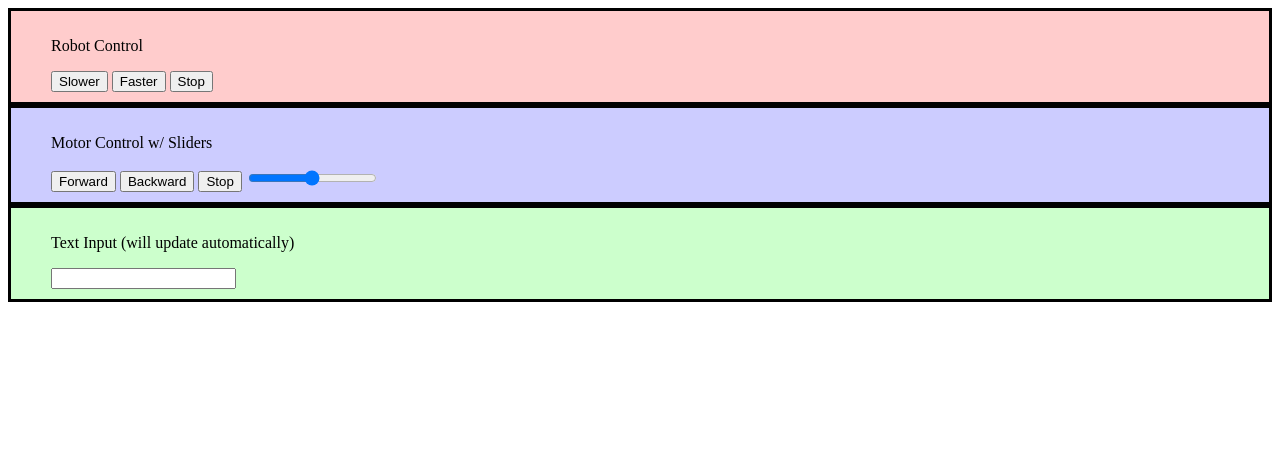
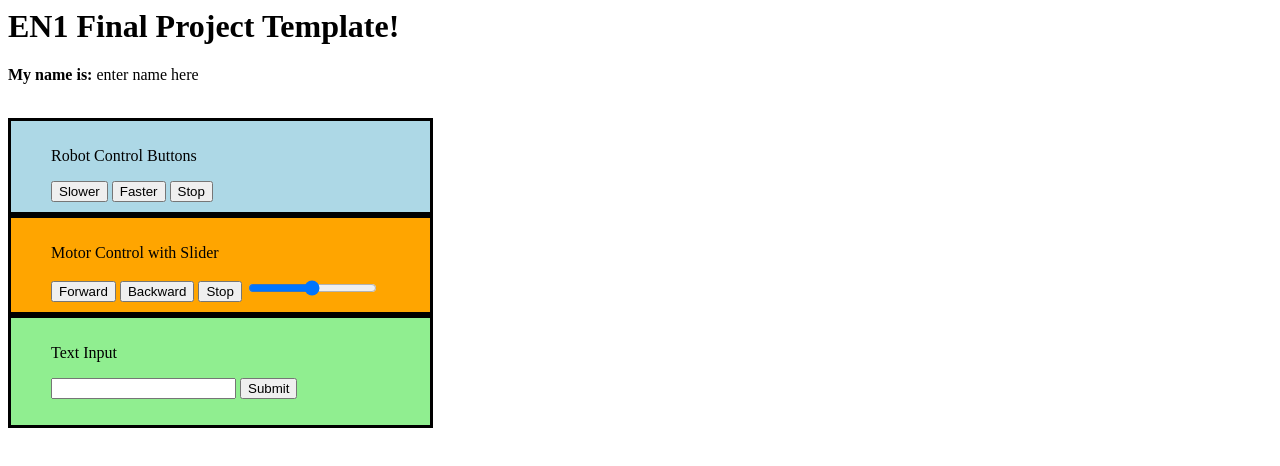
Before and after one commit to trobb20/myName_EN1FinalProject, a plain HTML site: page index.html in a window 1280 px wide. Drawn offline with Linux system fonts and the light colour scheme.

Commit message:
Made edits per Ethan's suggestions 11-5

```diff
--- a/airtable_script.js
+++ b/airtable_script.js
@@ -4,10 +4,6 @@ Airtable_script.js
 Edited 11-4-20
 Ethan Danahy and Teddy Robbins
 */
-
-window.addEventListener('load', function () {
-        setup();
-});
 
 //Wrapper functions for updating airtable based on button, slider, and text input
 function button_function(elem) {
@@ -20,7 +16,6 @@ function text_function(elem){
     alert('Set airtable attribute "' + elem.getAttribute('airtable_value') + '" to be "' + elem.value + '"');
 }
 
-
 //Setup for assigning elements to wrapper functions
 function setup() {
     d = document.querySelectorAll("button");
@@ -31,8 +26,18 @@ function setup() {
     for (i=0; i<d.length; i++) {
         d[i].onclick = function () { range_function(this); }
     }
-    d = document.querySelectorAll("input[type=text]");
+    d = document.querySelectorAll("form");
     for (i=0; i<d.length; i++) {
-        d[i].onchange = function () { text_function(this); }
+
+        var current_form = d[i];
+        var text_entry = d[i].elements[0];
+        var submit_button = d[i].elements[1];
+
+        submit_button.onclick = function () { text_function(text_entry); }
+
     }
 }
+
+window.addEventListener('load', function () {
+        setup();
+});
--- a/index.html
+++ b/index.html
@@ -11,29 +11,38 @@ Ethan Danahy and Teddy Robbins
 <!-- --------------------------------------------- -->
 </head>
 <body style="background-color: none">
+    <!-- Edit your page template below: -->
+    <h1>EN1 Final Project Template!</h1>
+    <p><b>My name is:</b> enter name here </p> <!-- change your name here! -->
+    <br>
+    <!-- INPUTS: -->
+    <!-- Types of input: Button -->
 
-    <!-- This begins to listen for your command inputs -- don't touch! -->
-    <!-- <script>
-    window.addEventListener('load', function () {
-        setup();
-    })
-    </script> -->
-    <!-- ------------------------------------------------------------- -->
+<!--
+    Add buttons using the button tag. The name in airtable_value
+    will be set to whatever is in between the button tag.
+    In the case of the first button below, 'action' will be set
+    to 'Slower'
+-->
 
-
-    <!-- Edit your page template below: -->
-
-    <!-- Types of input: Button -->
-    <div class='robotControl'>
-    <p>Robot Control</p>
+    <div class='buttonBlock'>
+    <p>Robot Control Buttons</p> <!-- Name your button(s) in this paragraph tag -->
 	<button airtable_value='action'>Slower</button>
 	<button airtable_value='action'>Faster</button>
 	<button airtable_value='action'>Stop</button>
     </div>
 
     <!-- Types of input: Slider -->
-    <div class='motorControl'>
-    <p>Motor Control w/ Sliders</p>
+
+<!--
+    Add sliders & buttons together by using the <input type='range'>
+    tag and the button tag. The slider can have a min/max value
+    and a starting value called 'value'. The name in airtable_value
+    will be set to the value of the slider whenever it is dragged.
+-->
+
+    <div class='sliderBlock'>
+    <p>Motor Control with Slider</p> <!-- Name your slider(s) in this paragraph tag -->
 	<button airtable_value='motor1'>Forward</button>
 	<button airtable_value='motor1'>Backward</button>
 	<button airtable_value='motor1'>Stop</button>
@@ -41,33 +50,70 @@ Ethan Danahy and Teddy Robbins
     </div>
 
     <!-- Types of input: Text -->
-    <div class='textInput'>
-    <p>Text Input (will update automatically)</p>
-    <input type='text' airtable_value='text_input'>
+
+<!--
+    Add text input using the <form> tag with an <input type='text'>
+    tag inside. The form requires a submit button, which can be
+    copied and pasted below the text input tag. Make sure to use
+    1 form per 1 text input! The name in airtable_value will be
+    set to whatever the user enters into the text input.
+-->
+
+    <div class='textBlock'>
+    <p>Text Input</p> <!-- Name your text input in this paragraph tag -->
+    <form>
+        <input type='text' airtable_value='text_input'>
+        <input type='button' value='Submit'>
+    </form>
     </div>
+
+<!-- That's it for the HTML side! -->
 
 </body>
 <style>
-    .robotControl{
-        background-color:#ffcccc;
+
+    /* This is where you can make changes to the
+    appearance of your different blocks.
+
+    For info on CSS, copy and paste the link
+    below into your browser!
+
+    https://www.w3schools.com/css/default.asp
+
+    */
+
+    .buttonBlock{
+        /*Give your button block some style!
+        Add color, change the border, and
+        change the size using CSS styling*/
+        background-color:lightblue;
         border:solid;
         padding-top: 10px;
         padding-bottom: 10px;
         padding-left: 40px;
+        width:30%;
     }
-    .motorControl{
-        background-color:#ccccff;
+    .sliderBlock{
+        /*Give your slider block some style!
+        Add color, change the border, and
+        change the size using CSS styling*/
+        background-color:orange;
         border:solid;
         padding-top: 10px;
         padding-bottom: 10px;
         padding-left: 40px;
+        width:30%;
     }
-    .textInput{
-        background-color:#ccffcc;
+    .textBlock{
+        /*Give your text block some style!
+        Add color, change the border, and
+        change the size using CSS styling*/
+        background-color:lightgreen;
         border:solid;
         padding-top: 10px;
         padding-bottom: 10px;
         padding-left: 40px;
+        width:30%;
     }
 </style>
 </html>
```
